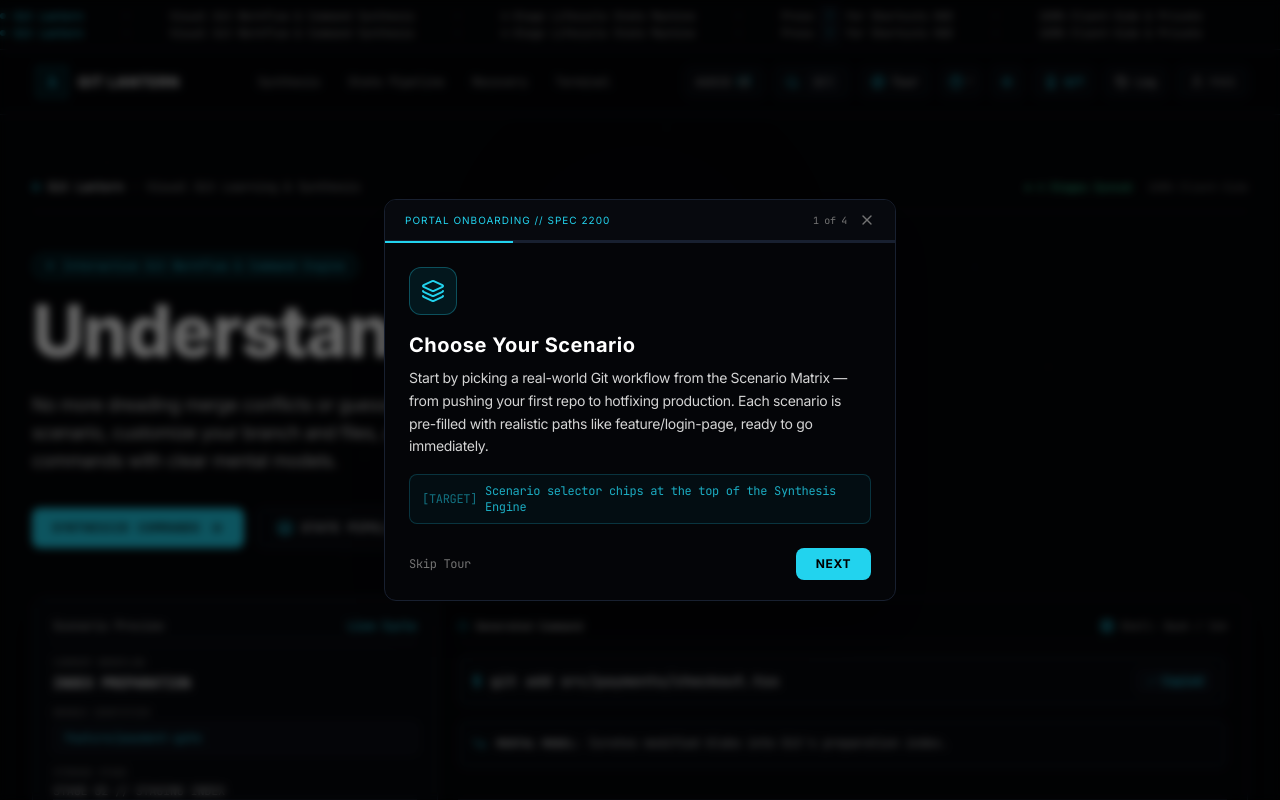
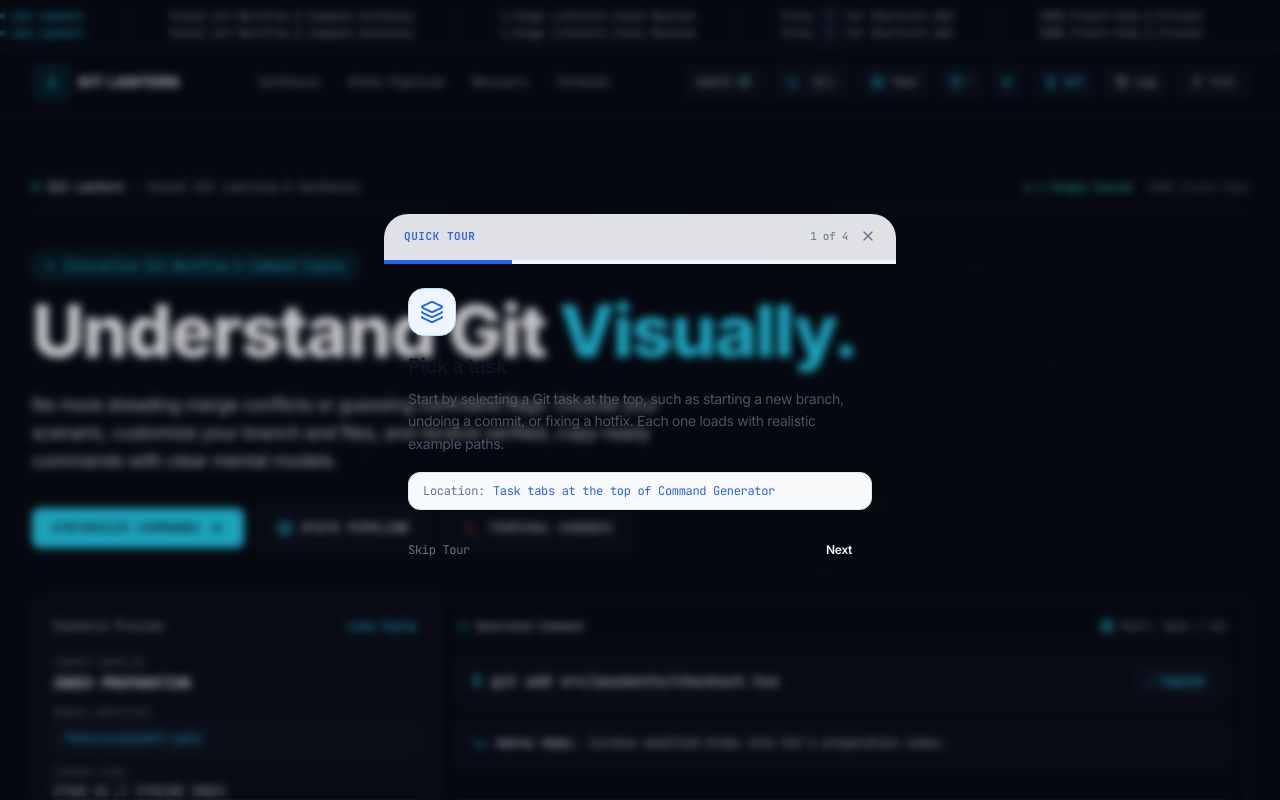
Before and after one commit to mantisdarling/GitLantern, a Next.js app: page / in a window 1280 px wide. Shown: the top 800 px of the page. Built offline with nearby package versions, Linux system fonts and the light colour scheme.

Commit message:
Update onboarding tour modal with clean light styling

```diff
--- a/components/onboardingTour.tsx
+++ b/components/onboardingTour.tsx
@@ -1,6 +1,6 @@
 "use client";
 
-import React, { useState, useEffect } from "react";
+import React, { useState } from "react";
 import { motion, AnimatePresence } from "framer-motion";
 import { Layers, SlidersHorizontal, GitBranch, Terminal, X } from "lucide-react";
 
@@ -14,38 +14,38 @@ const tourSeenKey = "gitlanternTourSeen";
 const tourSteps = [
   {
     id: "scenarioPicker",
-    title: "Choose Your Scenario",
+    title: "Pick a task",
     description:
-      "Start by picking a real-world Git workflow from the Scenario Matrix — from pushing your first repo to hotfixing production. Each scenario is pre-filled with realistic paths like feature/login-page, ready to go immediately.",
+      "Start by selecting a Git task at the top, such as starting a new branch, undoing a commit, or fixing a hotfix. Each one loads with realistic example paths.",
     icon: <Layers className="w-6 h-6" />,
-    targetHint: "Scenario selector chips at the top of the Synthesis Engine",
+    targetHint: "Task tabs at the top of Command Generator",
     step: 1,
   },
   {
     id: "parameterDeck",
-    title: "Customize Your Parameters",
+    title: "Edit branch and file names",
     description:
-      "The Parameter Deck on the left pre-fills with realistic values like feature/login-page and src/auth/LoginForm.tsx. Edit any field and every command updates live — no template guessing or placeholder hunting.",
+      "Change the branch name, file path, or commit message on the left and watch every command update right away.",
     icon: <SlidersHorizontal className="w-6 h-6" />,
-    targetHint: "Left form panel inside the Synthesis Engine section",
+    targetHint: "Scenario Parameters panel on the left",
     step: 2,
   },
   {
     id: "dagMachine",
-    title: "Track File State in Real-Time",
+    title: "See where files live",
     description:
-      "The DAG State Machine shows exactly where your files live across four stages: Working Directory → Staging Index → Local Repository → Remote Upstream. Click any stage to inspect available commands at that layer.",
+      "The pipeline tracks files across four places: your working folder, the staging area, your local repo, and the remote server. Click any stage to see how to move forward or undo.",
     icon: <GitBranch className="w-6 h-6" />,
-    targetHint: "DAG State Pipeline section below the Synthesis Engine",
+    targetHint: "Where Your Files Live section below",
     step: 3,
   },
   {
     id: "commandDeck",
-    title: "Copy Commands & Learn Why",
+    title: "Copy and check flags",
     description:
-      "Every generated command has a one-click Copy button and a 'Why this command?' toggle that explains each flag in plain English. No more guessing what -b or --force-with-lease mean. Press C to copy the active command anytime.",
+      "Click Copy on any command or press C on your keyboard. Open 'Why this command?' below a card to read what each flag does.",
     icon: <Terminal className="w-6 h-6" />,
-    targetHint: "Command cards on the right side of the Synthesis Engine",
+    targetHint: "Command cards on the right",
     step: 4,
   },
 ];
@@ -80,27 +80,27 @@ export function OnboardingTour({ isOpen, onClose }: OnboardingTourProps) {
   return (
     <AnimatePresence>
       {isOpen && (
-        <div className="fixed inset-0 z-[60] flex items-end sm:items-center justify-center p-4 bg-black/60 backdrop-blur-sm">
+        <div className="fixed inset-0 z-[60] flex items-end sm:items-center justify-center p-4 bg-slate-900/25 backdrop-blur-sm">
           <motion.div
             initial={{ opacity: 0, y: 24 }}
             animate={{ opacity: 1, y: 0 }}
             exit={{ opacity: 0, y: 24 }}
             transition={{ duration: 0.25, ease: "easeOut" }}
-            className="relative w-full max-w-lg bg-[#040508] border border-[#182030] rounded-xl shadow-2xl cornerReticle cyberBoxGlowMedium overflow-hidden"
+            className="relative w-full max-w-lg glossyCard rounded-[24px] overflow-hidden"
           >
             {/* Top bar */}
-            <div className="bg-[#07090e] border-b border-[#182030] px-5 py-3 flex items-center justify-between">
-              <span className="font-pixel text-[10px] text-cyan-400 uppercase tracking-widest">
-                PORTAL ONBOARDING // SPEC 2200
+            <div className="bg-slate-50/90 border-b border-slate-200/80 px-5 py-3.5 flex items-center justify-between">
+              <span className="font-mono text-[11px] text-[#2563EB] uppercase tracking-wider font-semibold">
+                Quick Tour
               </span>
               <div className="flex items-center gap-3">
-                <span className="font-mono text-[10px] text-neutral-500">
+                <span className="font-mono text-[11px] text-[#64748B]">
                   {currentStep + 1} of {tourSteps.length}
                 </span>
                 <button
                   type="button"
                   onClick={handleClose}
-                  className="text-neutral-500 hover:text-neutral-300 transition-colors focus:outline-none"
+                  className="text-[#64748B] hover:text-[#0B1221] transition-colors focus:outline-none"
                   aria-label="Close tour"
                 >
                   <X className="w-4 h-4" />
@@ -109,9 +109,9 @@ export function OnboardingTour({ isOpen, onClose }: OnboardingTourProps) {
             </div>
 
             {/* Progress bar */}
-            <div className="h-0.5 bg-[#182030]">
+            <div className="h-1 bg-slate-100">
               <motion.div
-                className="h-full bg-cyan-400"
+                className="h-full bg-[#2563EB]"
                 initial={{ width: 0 }}
                 animate={{ width: `${progressPercent}%` }}
                 transition={{ duration: 0.3 }}
@@ -129,20 +129,20 @@ export function OnboardingTour({ isOpen, onClose }: OnboardingTourProps) {
                 className="px-6 py-6"
               >
                 {/* Step icon */}
-                <div className="w-12 h-12 rounded-xl bg-cyan-500/10 border border-cyan-400/30 flex items-center justify-center text-cyan-400 cyberBoxGlowSmall mb-4">
+                <div className="w-12 h-12 rounded-2xl bg-blue-50 border border-blue-200 flex items-center justify-center text-[#2563EB] mb-4">
                   {step.icon}
                 </div>
 
-                <h2 className="font-cyber text-xl font-bold text-white tracking-wide mb-2">
+                <h2 className="text-xl font-bold text-[#0B1221] tracking-tight mb-2">
                   {step.title}
                 </h2>
-                <p className="text-sm text-neutral-300 leading-relaxed font-tech mb-4">
+                <p className="text-sm text-[#475569] leading-relaxed mb-4">
                   {step.description}
                 </p>
 
                 {/* Target hint */}
-                <div className="flex items-center gap-2 px-3 py-2 rounded-lg bg-cyan-500/5 border border-cyan-400/20 text-xs font-mono text-cyan-400/80">
-                  <span className="shrink-0 text-cyan-400/50">[TARGET]</span>
+                <div className="flex items-center gap-2 px-3.5 py-2.5 rounded-xl bg-[#F8FAFC] border border-slate-200 text-xs font-mono text-[#2563EB]">
+                  <span className="shrink-0 text-[#64748B]">Location:</span>
                   <span>{step.targetHint}</span>
                 </div>
               </motion.div>
@@ -153,7 +153,7 @@ export function OnboardingTour({ isOpen, onClose }: OnboardingTourProps) {
               <button
                 type="button"
                 onClick={handleClose}
-                className="text-xs font-mono text-neutral-500 hover:text-neutral-300 transition-colors focus:outline-none"
+                className="text-xs font-mono text-[#64748B] hover:text-[#0B1221] transition-colors focus:outline-none"
               >
                 Skip Tour
               </button>
@@ -163,7 +163,7 @@ export function OnboardingTour({ isOpen, onClose }: OnboardingTourProps) {
                   <button
                     type="button"
                     onClick={handleBack}
-                    className="px-4 py-2 rounded-lg border border-[#182030] bg-[#07090e] text-neutral-300 hover:border-cyan-400/50 text-xs font-mono transition-all focus:outline-none"
+                    className="px-4 py-2 rounded-full glossyButtonLight text-xs font-medium transition-all focus:outline-none"
                   >
                     Back
                   </button>
@@ -171,9 +171,9 @@ export function OnboardingTour({ isOpen, onClose }: OnboardingTourProps) {
                 <button
                   type="button"
                   onClick={handleNext}
-                  className="px-5 py-2 rounded-lg bg-cyan-400 text-black font-cyber font-bold text-xs uppercase tracking-wider cyberBoxGlowSmall hover:bg-cyan-300 transition-all focus:outline-none"
+                  className="px-5 py-2 rounded-full glossyButtonDark font-semibold text-xs transition-all focus:outline-none"
                 >
-                  {currentStep < tourSteps.length - 1 ? "Next" : "Launch Portal"}
+                  {currentStep < tourSteps.length - 1 ? "Next" : "Get Started"}
                 </button>
               </div>
             </div>
```
